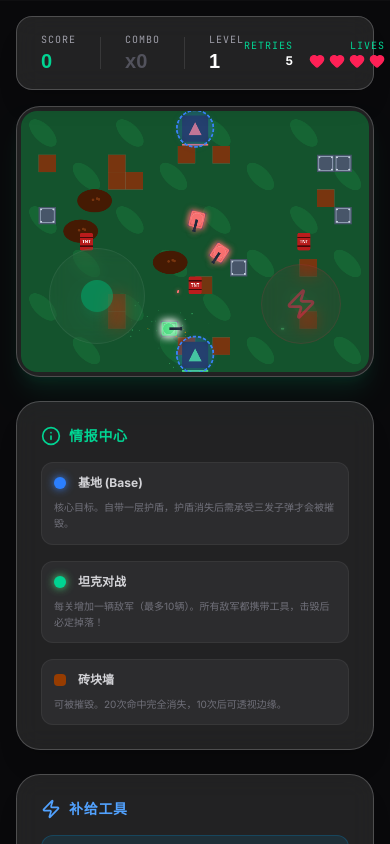
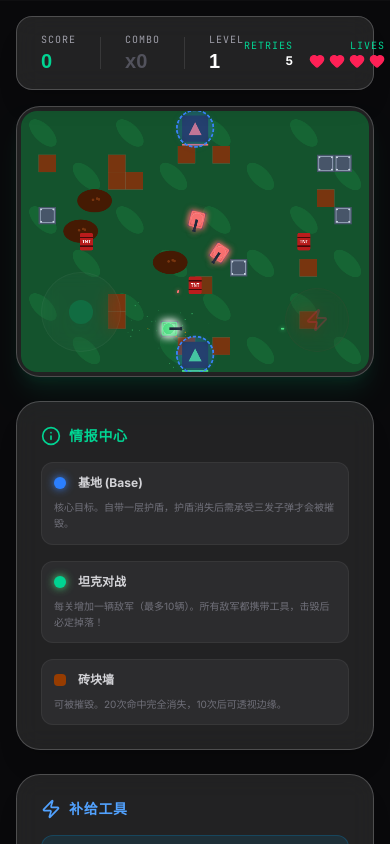
Before and after one commit to zuckerjiang/tank-war, a React (Vite) app: page / in a window 390 px wide. Both pictures are taken after a click on the button "开始作战". Shown: the top 844 px of the page. Built offline with nearby package versions, Linux system fonts and the light colour scheme.

Commit message:
feat: Unified shooting logic and mobile detection
Consolidates shooting logic to always use auto-fire when available. Adds a ref for mobile status to ensure consistent checks within the game loop. This simplifies the input handling and ensures consistent behavior across devices.

```diff
--- a/src/App.tsx
+++ b/src/App.tsx
@@ -725,11 +725,16 @@ export default function App() {
   const freezeTimerRef = useRef<number>(0);
   const joystickRef = useRef({ x: 0, y: 0 });
   const [isMobile, setIsMobile] = useState(false);
+  const isMobileRef = useRef(false);
 
   // Detect mobile
   useEffect(() => {
     const checkMobile = () => {
-      setIsMobile('ontouchstart' in window || navigator.maxTouchPoints > 0 || window.innerWidth < 1024);
+      const mobile = 'ontouchstart' in window ||
+                    (navigator.maxTouchPoints && navigator.maxTouchPoints > 0) ||
+                    window.innerWidth < 1024;
+      setIsMobile(mobile);
+      isMobileRef.current = mobile;
     };
     checkMobile();
     window.addEventListener('resize', checkMobile);
@@ -1022,16 +1027,14 @@ export default function App() {
       }
 
       // Shooting Logic
-      if (isMobile) {
-        // Auto-fire on mobile: Always fire in current direction if moving or just always if alive
-        if (player.cooldown <= 0) {
-          handleShoot(player);
-        }
-      } else {
-        // Manual fire on desktop
-        if (keysRef.current.has(' ') || keysRef.current.has('Spacebar')) {
-          handleShoot(player);
-        }
+      // Auto-fire enabled for everyone as requested
+      if (player.cooldown <= 0) {
+        handleShoot(player);
+      }
+
+      // Manual fire still works for extra burst or if auto-fire is preferred with space
+      if (!isMobileRef.current && (keysRef.current.has(' ') || keysRef.current.has('Spacebar'))) {
+        handleShoot(player);
       }
     } else {
       player.stunned--;
@@ -1040,6 +1043,10 @@ export default function App() {
     if (player.cooldown > 0) player.cooldown--;
     if (player.invulnerable > 0) player.invulnerable--;
     if (player.mudImmunity > 0) player.mudImmunity--;
+
+    enemiesRef.current.forEach(enemy => {
+      if (enemy.mudImmunity > 0) enemy.mudImmunity--;
+    });
 
     // Mud Pit Collision
     mudPitsRef.current.forEach(pit => {
@@ -1061,7 +1068,7 @@ export default function App() {
           const dist = Math.hypot(enemy.x - circle.x, enemy.y - circle.y);
           if (dist < circle.r) {
             enemy.stunned = 180;
-            enemy.mudImmunity = 420;
+            enemy.mudImmunity = 600; // 10 seconds total (3s stunned + 7s to escape)
             particlesRef.current.push(new Particle(enemy.x, enemy.y - 20, '#451a03', 'STUCK!'));
           }
         }
@@ -1252,7 +1259,6 @@ export default function App() {
 
     // Update Enemies
     enemiesRef.current.forEach(enemy => {
-      if (enemy.mudImmunity > 0) enemy.mudImmunity--;
       if (freezeTimerRef.current > 0) return;
       if (enemy.stunned > 0) {
         enemy.stunned--;
@@ -1515,29 +1521,29 @@ export default function App() {
             {isMobile && gameState.gameStarted && !gameState.isGameOver && !gameState.isPaused && (
               <div className="absolute inset-0 z-50 pointer-events-none">
                 {/* Joystick */}
-                <div className="absolute bottom-8 left-8 w-24 h-24 bg-white/5 backdrop-blur-sm rounded-full border border-white/10 flex items-center justify-center touch-none pointer-events-auto opacity-60">
+                <div className="absolute bottom-6 left-6 w-20 h-20 bg-white/5 backdrop-blur-sm rounded-full border border-white/10 flex items-center justify-center touch-none pointer-events-auto opacity-40">
                   <motion.div
                     drag
                     dragConstraints={{ left: 0, right: 0, top: 0, bottom: 0 }}
                     dragElastic={0.5}
                     onDrag={(_, info) => {
-                      const x = Math.max(-1, Math.min(1, info.offset.x / 30));
-                      const y = Math.max(-1, Math.min(1, info.offset.y / 30));
+                      const x = Math.max(-1, Math.min(1, info.offset.x / 25));
+                      const y = Math.max(-1, Math.min(1, info.offset.y / 25));
                       joystickRef.current = { x, y };
                     }}
                     onDragEnd={() => {
                       joystickRef.current = { x: 0, y: 0 };
                     }}
-                    className="w-8 h-8 bg-emerald-500/80 rounded-full shadow-lg shadow-emerald-500/20 cursor-grab active:cursor-grabbing"
+                    className="w-6 h-6 bg-emerald-500/60 rounded-full shadow-lg shadow-emerald-500/10 cursor-grab active:cursor-grabbing"
                   />
                 </div>
                 {/* Shoot Button */}
                 <button
                   onTouchStart={() => keysRef.current.add(' ')}
                   onTouchEnd={() => keysRef.current.delete(' ')}
-                  className="absolute bottom-8 right-8 w-20 h-20 bg-rose-500/10 backdrop-blur-sm rounded-full border border-rose-500/20 flex items-center justify-center touch-none pointer-events-auto active:bg-rose-500/30 transition-colors opacity-60"
+                  className="absolute bottom-6 right-6 w-16 h-16 bg-rose-500/5 backdrop-blur-sm rounded-full border border-rose-500/10 flex items-center justify-center touch-none pointer-events-auto active:bg-rose-500/20 transition-colors opacity-40"
                 >
-                  <Zap className="w-8 h-8 text-rose-500/80" />
+                  <Zap className="w-6 h-6 text-rose-500/60" />
                 </button>
               </div>
             )}
```
